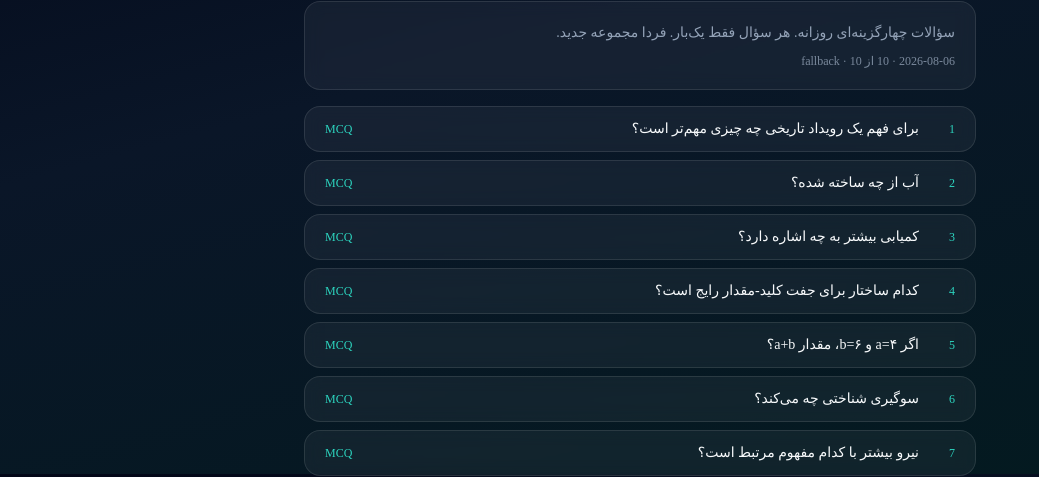
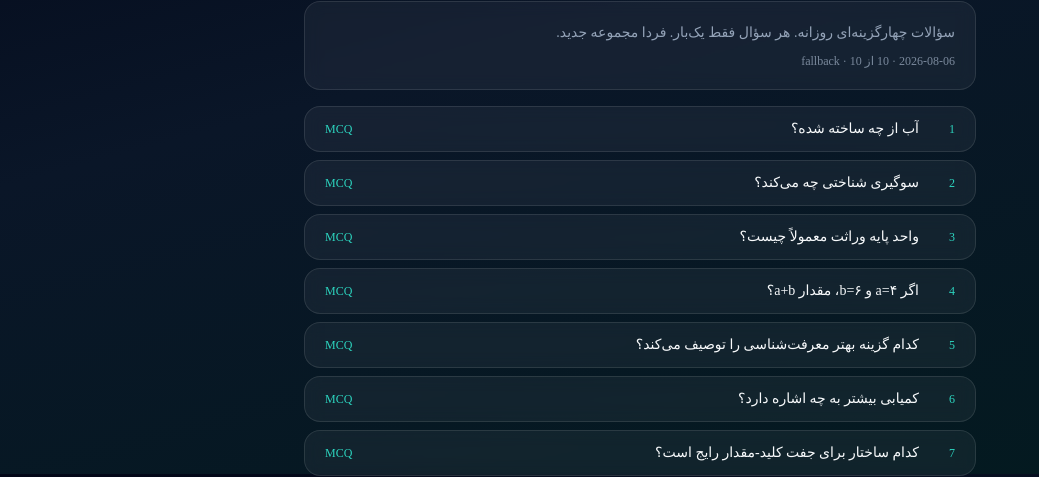
Before and after one commit to ImPMUFO/WAI, a Next.js app: page /play in a window 1280 px wide. Shown: the part 326-803 px from the top of the page, without its empty margins (0-1039 px from the left). Built offline with nearby package versions, Linux system fonts and the light colour scheme; no server answers; the database is empty.

Commit message:
Update page.tsx

```diff
--- a/src/app/play/page.tsx
+++ b/src/app/play/page.tsx
@@ -23,7 +23,48 @@ type QuizItem = {
   explain: string
 }
 
-const CACHE_KEY = 'waima_daily_quiz_v2'
+const CACHE_KEY = 'waima_daily_quiz_v3'
+
+/** قاطی کردن گزینه‌ها روی کلاینت — جواب همیشه گزینه ۱ نباشد */
+function shuffleArray<T>(arr: T[]): T[] {
+  const a = [...arr]
+  for (let i = a.length - 1; i > 0; i--) {
+    const j = Math.floor(Math.random() * (i + 1))
+    const tmp = a[i]
+    a[i] = a[j]
+    a[j] = tmp
+  }
+  return a
+}
+
+function randomizeQuestion(q: QuizItem): QuizItem {
+  const answer = String(q.answer || '').trim()
+  let options = (q.options || []).map((o) => String(o).trim()).filter(Boolean)
+  if (answer && !options.includes(answer)) {
+    options = [answer, ...options]
+  }
+  // یکتا و حداکثر ۴
+  const uniq: string[] = []
+  for (const o of options) {
+    if (!uniq.includes(o)) uniq.push(o)
+  }
+  while (uniq.length < 4) uniq.push(`— ${uniq.length + 1}`)
+  let opts = shuffleArray(uniq.slice(0, 4))
+  // تضمین وجود جواب
+  if (answer && !opts.includes(answer)) {
+    opts[Math.floor(Math.random() * opts.length)] = answer
+    opts = shuffleArray(opts)
+  }
+  return {
+    ...q,
+    options: opts,
+    answer: answer || opts[0],
+  }
+}
+
+function randomizeList(items: QuizItem[]): QuizItem[] {
+  return shuffleArray(items.map(randomizeQuestion))
+}
 
 type Phase = 'loading' | 'list' | 'feedback' | 'empty'
 
@@ -78,7 +119,7 @@ export default function PlayPage() {
       if (cached) {
         const parsed = JSON.parse(cached)
         if (parsed?.date === date && Array.isArray(parsed.items) && parsed.items.length) {
-          setItems(parsed.items)
+          setItems(randomizeList(parsed.items as QuizItem[])) // client shuffle
           setSource(parsed.source || 'cache')
           setPhase(parsed.items.some((q: QuizItem) => !hasAnsweredQuestion(loadGame(), q.id)) ? 'list' : 'empty')
           return
@@ -101,7 +142,7 @@ export default function PlayPage() {
         }),
       })
       const data = await res.json()
-      const list = (data?.items || []) as QuizItem[]
+      const list = randomizeList((data?.items || []) as QuizItem[])
       setItems(list)
       setSource(data?.source || 'api')
       try {
@@ -120,7 +161,7 @@ export default function PlayPage() {
 
   const openQuestion = (q: QuizItem) => {
     if (answeredSet.has(q.id)) return
-    setCurrent(q)
+    setCurrent(randomizeQuestion(q))
     setPicked(null)
     setLocked(false)
     setLastCorrect(null)
```
